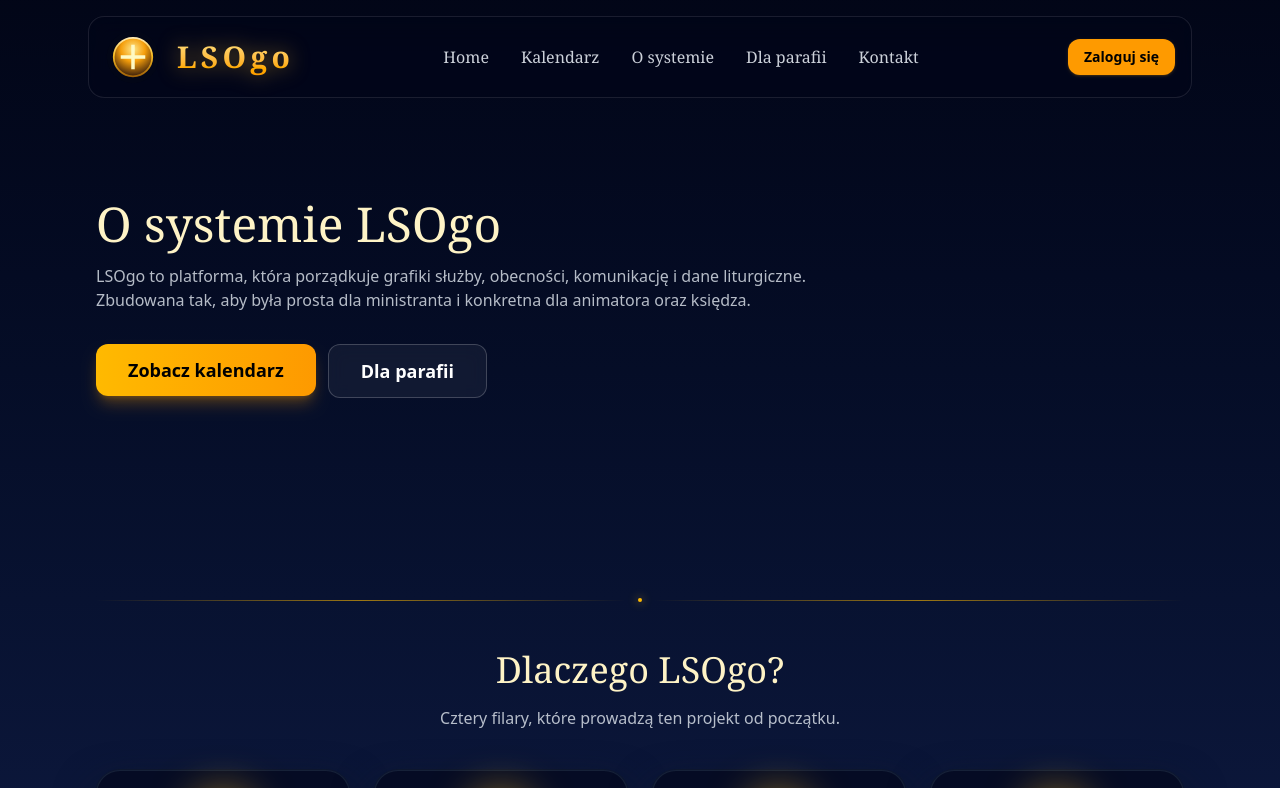
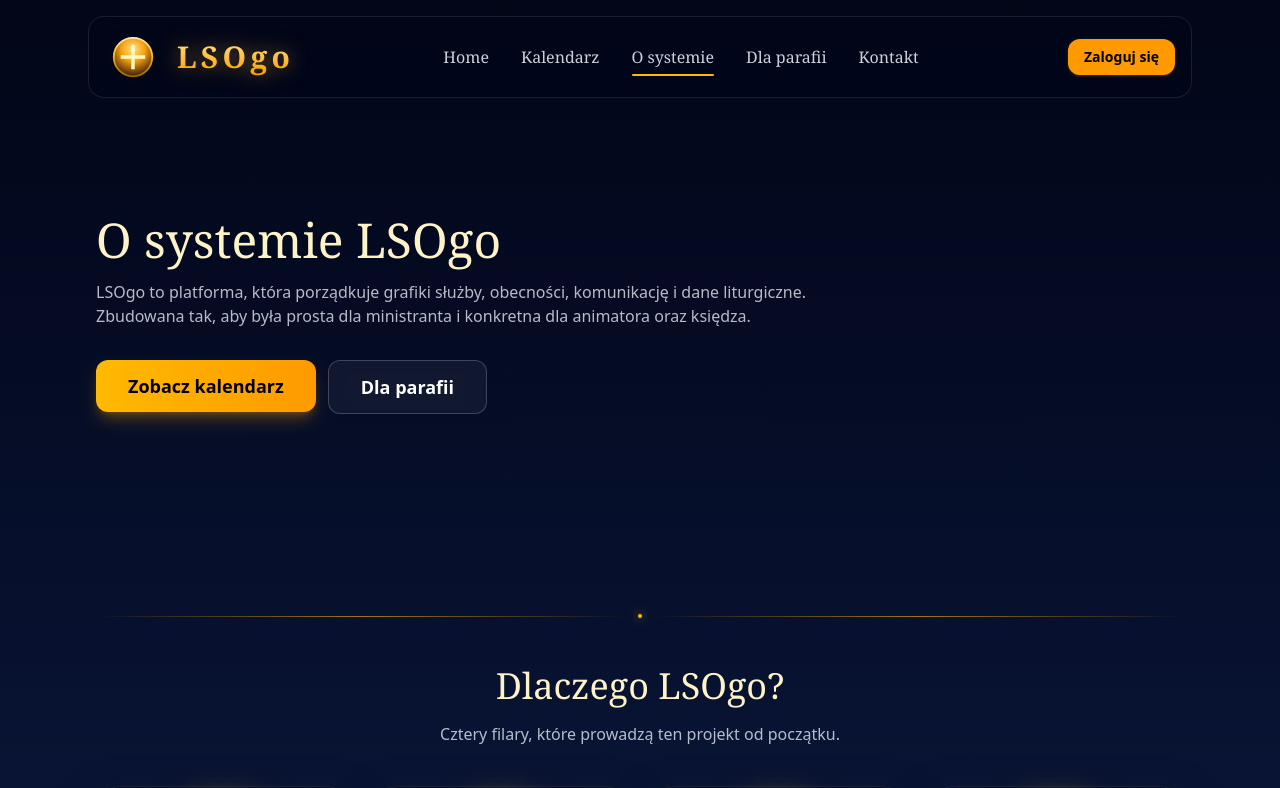
Before and after one commit to grzegorz2803/lsogo-web, a React (Vite) app: page /o-systemie in a window 1280 px wide. Shown: the top 788 px of the page. Built offline with nearby package versions, Linux system fonts and the light colour scheme.

Commit message:
feat: add active navbar links and scroll-to-top on route change

```diff
--- a/src/App.tsx
+++ b/src/App.tsx
@@ -1,8 +1,10 @@
 import { Layout } from "./app/Layout";
 import { AppRouter } from "./AppRouter";
+import { ScrollToTop } from "./components/ScrollToTop";
 function App() {
   return (
     <Layout>
+      <ScrollToTop />
       <AppRouter />
     </Layout>
   );
--- a/src/app/Layout.tsx
+++ b/src/app/Layout.tsx
@@ -1,3 +1,4 @@
+import { Footer } from "../components/Footer";
 import { Navbar } from "../components/Navbar";
 type LayoutProps = {
   children: React.ReactNode;
@@ -5,9 +6,10 @@ type LayoutProps = {
 
 export function Layout({ children }: LayoutProps) {
   return (
-    <div className="relative min-h-screen overflow-hidden bg-linear-to-b from-slate-950 via-blue-950 to-slate-950 text-slate-50">
+    <div className="flex flex-col min-h-screen overflow-hidden bg-linear-to-b from-slate-950 via-blue-950 to-slate-950 text-slate-50">
       <Navbar />
-      <div className="pt-20"> {children}</div>
+      <div className="flex-1 pt-24"> {children}</div>
+      <Footer />
     </div>
   );
 }
--- a/src/components/Button.tsx
+++ b/src/components/Button.tsx
@@ -16,7 +16,7 @@ export function Button({
       className={clsx(
         "rounded-xl px-8 py-3 text-lg font-semibold transition duration-200",
         variant === "primary" &&
-          "bg-gradient-to-r from-amber-400 to-amber-500 text-black shadow-lg shadow-amber-500/30 hover:from-amber-300 hover:to-amber-400",
+          "bg-linear-to-r from-amber-400 to-amber-500 text-black shadow-lg shadow-amber-500/30 hover:from-amber-300 hover:to-amber-400",
         variant === "secondary" &&
           "border border-white/20 bg-white/5 text-white backdrop-blur-sm hover:bg-white/10",
         className,
--- a/src/components/Navbar.tsx
+++ b/src/components/Navbar.tsx
@@ -3,6 +3,7 @@ import { navbarContent } from "../content/navbar";
 import { branding } from "../content/branding";
 import { useState } from "react";
 import { Link } from "react-router-dom";
+import { NavLink } from "react-router-dom";
 const navLinks = navbarContent.links;
 export function Navbar() {
   const [mobileOpen, setMobileOpen] = useState(false);
@@ -24,13 +25,26 @@ export function Navbar() {
           {/*Desktop nav */}
           <nav className="hidden items-center gap-8 font-serif text-base text-slate-200/90 md:flex">
             {navLinks.map((l) => (
-              <Link
-                key={l.href}
-                to={l.href}
-                className="group relative text-md font-medium text-slate-200/90 transition hover:text-amber-200"
-              >
-                {l.label}
-              </Link>
+              <NavLink key={l.href} to={l.href}>
+                {({ isActive }) => (
+                  <span
+                    className={[
+                      "group relative text-md font-medium transition",
+                      "text-slate-200/90 hover:text-amber-200",
+                      isActive ? "text-amber-200" : "",
+                    ].join(" ")}
+                  >
+                    {l.label}
+
+                    <span
+                      className={[
+                        "pointer-events-none absolute left-0 -bottom-2 h-0.5 w-full origin-left rounded-full transition bg-amber-400",
+                        isActive ? "scale-x-100" : "scale-x-0",
+                      ].join(" ")}
+                    />
+                  </span>
+                )}
+              </NavLink>
             ))}
           </nav>
           {/* Right */}
--- /dev/null
+++ b/src/components/ScrollToTop.tsx
@@ -0,0 +1,11 @@
+import { useEffect } from "react";
+import { useLocation } from "react-router-dom";
+
+export function ScrollToTop() {
+  const { pathname } = useLocation();
+
+  useEffect(() => {
+    window.scrollTo({ top: 0, left: 0, behavior: "smooth" });
+  }, [pathname]);
+  return null;
+}
--- a/src/pages/HomePage.tsx
+++ b/src/pages/HomePage.tsx
@@ -2,7 +2,7 @@ import { CalendarSection } from "../components/CalendarSection";
 import { AudienceSection } from "../components/AudienceSection";
 import { HeroSection } from "../components/HeroSection";
 import { FeaturesSection } from "../components/FeaturesSection";
-import { Footer } from "../components/Footer";
+
 export function HomePage() {
   return (
     <>
@@ -10,7 +10,6 @@ export function HomePage() {
       <CalendarSection />
       <AudienceSection />
       <FeaturesSection />
-      <Footer />
     </>
   );
 }
```
